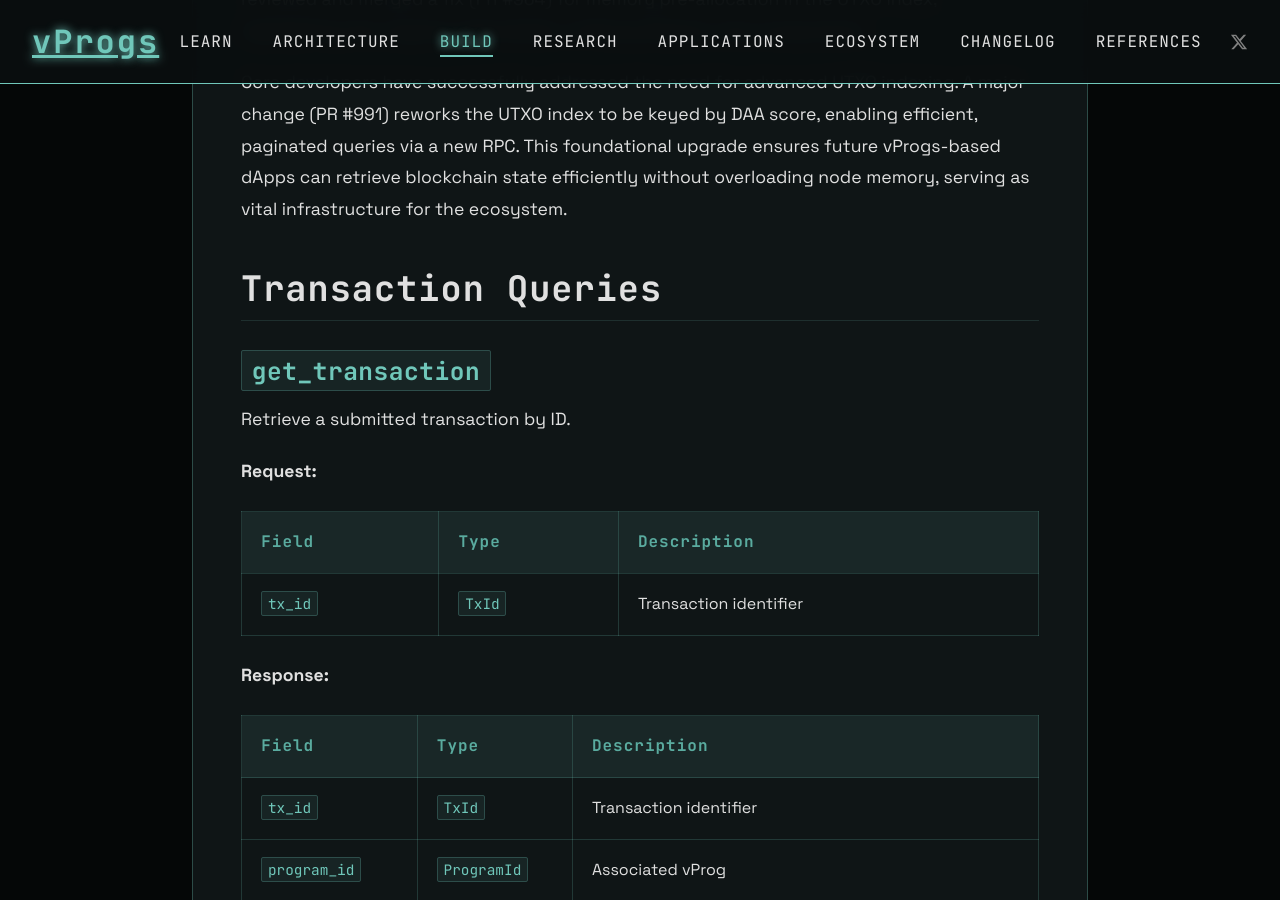
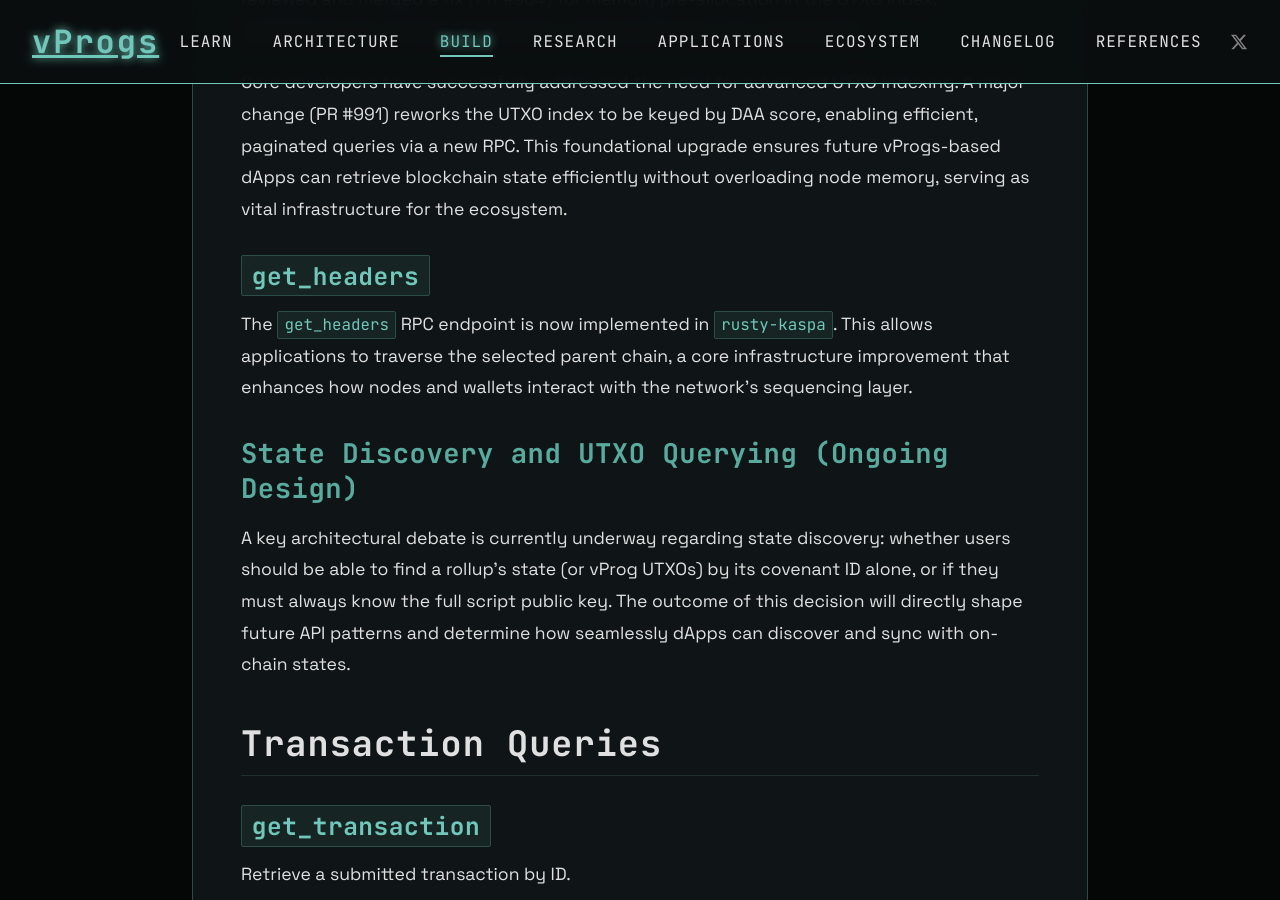
Before and after one commit to creative-inference/vprogs.xyz, a Jekyll site: the page built from build/api-reference.md, in a window 1280 px wide and 900 px high, scrolled down 8515 px. Built offline with Jekyll 4.4.1, drawn with Linux system fonts in a browser that asks for light colours.

Commit message:
Add get_headers RPC and state discovery debate [auto]

```diff
--- a/build/api-reference.md
+++ b/build/api-reference.md
@@ -232,6 +232,17 @@ To further support the demands of future features like vProgs, core developers r
 
 Core developers have successfully addressed the need for advanced UTXO indexing. A major change (PR #991) reworks the UTXO index to be keyed by DAA score, enabling efficient, paginated queries via a new RPC. This foundational upgrade ensures future vProgs-based dApps can retrieve blockchain state efficiently without overloading node memory, serving as vital infrastructure for the ecosystem.
 
+
+
+
+### `get_headers`
+
+The `get_headers` RPC endpoint is now implemented in `rusty-kaspa`. This allows applications to traverse the selected parent chain, a core infrastructure improvement that enhances how nodes and wallets interact with the network's sequencing layer.
+
+### State Discovery and UTXO Querying (Ongoing Design)
+
+A key architectural debate is currently underway regarding state discovery: whether users should be able to find a rollup's state (or vProg UTXOs) by its covenant ID alone, or if they must always know the full script public key. The outcome of this decision will directly shape future API patterns and determine how seamlessly dApps can discover and sync with on-chain states.
+
 ## Transaction Queries
 
 ### `get_transaction`
```
